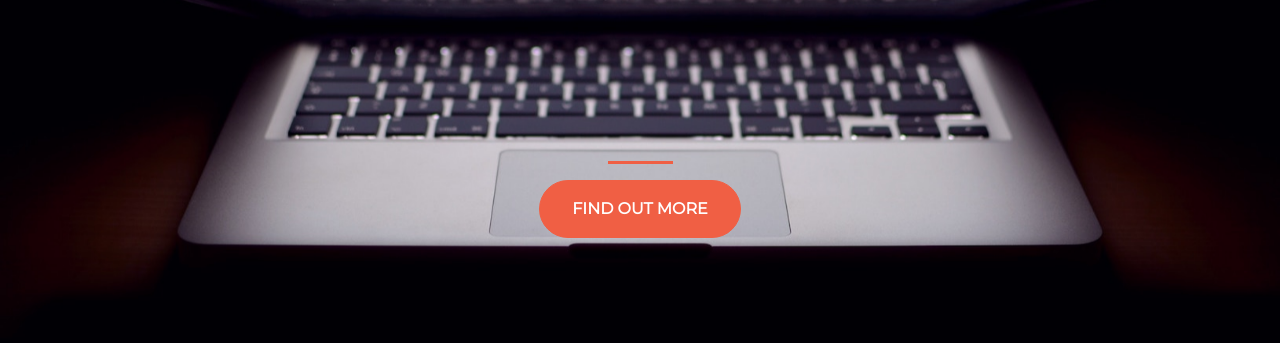
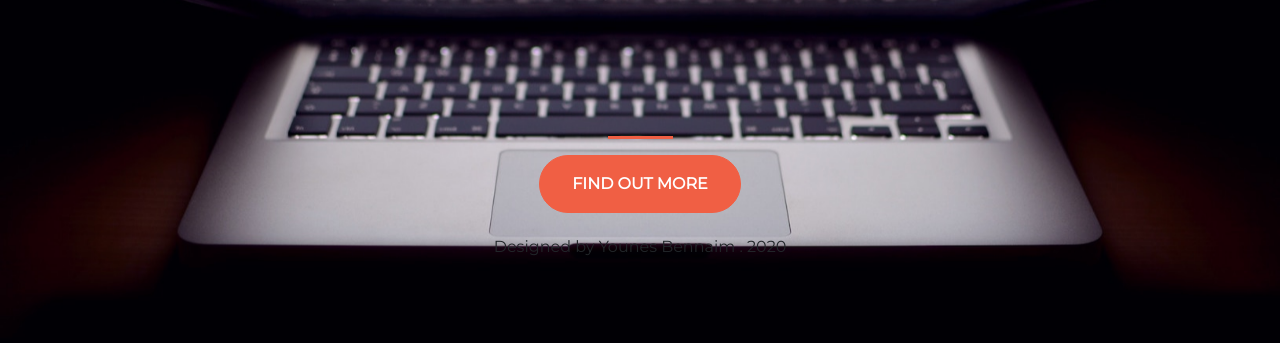
Before and after one commit to bennaimyounes/startup_of_the_year, a plain HTML site: page index.html in a window 1280 px wide. Shown: the part 321-664 px from the top of the page. Drawn offline with nearby package versions, Linux system fonts and the light colour scheme.

Commit message:
Update index.html

```diff
--- a/index.html
+++ b/index.html
@@ -23,9 +23,11 @@
         <div class="buffer col-12"></div>
         <section class="text-center col-12">
           <hr>
-          <a href="https://mailchi.mp/1017d888b4a1/younestudent">
-            <button class="btn btn-primary btn-xl">Find out more</button>
-          </a>
+          <button class="btn btn-primary btn-xl">Find out more</button>
+        </section>
+        <section class="text-center col-12">
+          <br>
+          <h6>Designed by Younes Bennaim . 2020</h6>
         </section>
       </div>
     </div>
```
